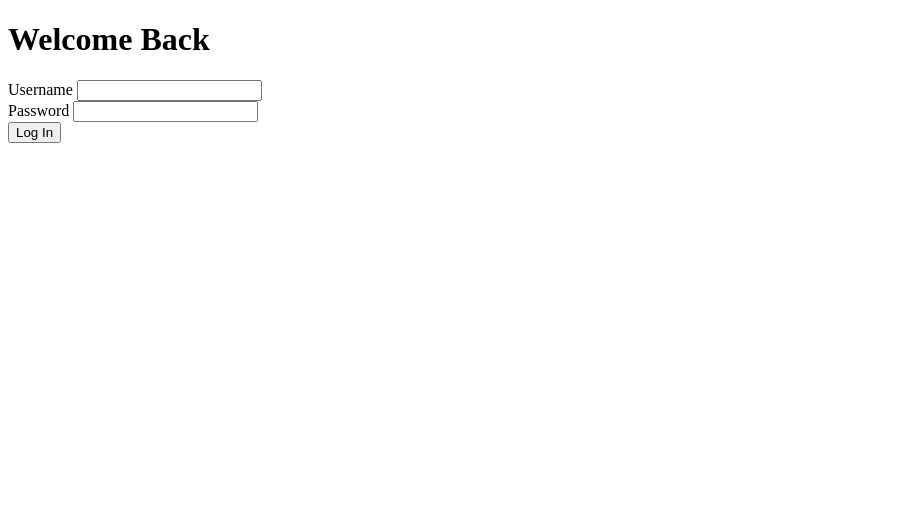
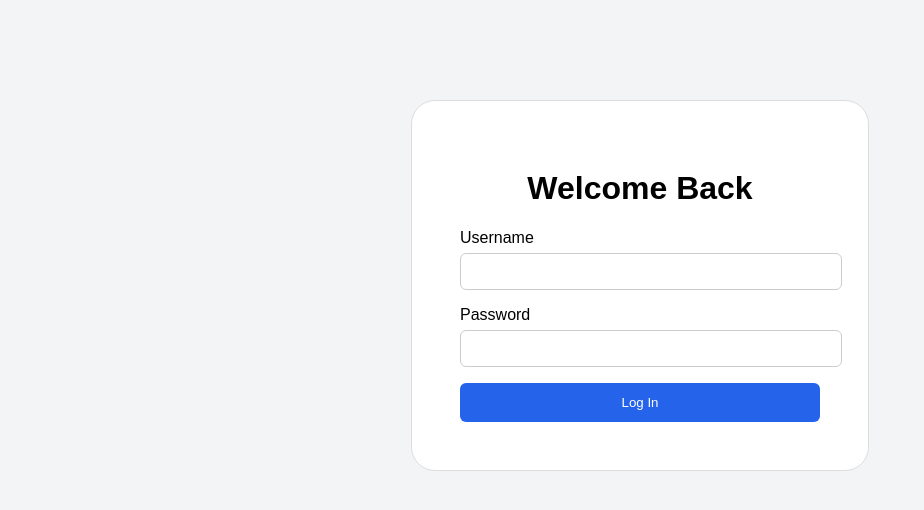
Before and after one commit to liamtang-cmu-f26/fse-prep-self-guided, a plain HTML site: page week1/index.html in a window 1280 px wide. Shown: the whole page, without its empty margins (0-924 px from the left). Drawn offline with Linux system fonts and the light colour scheme.

Commit message:
CSS Basics learned

```diff
--- a/week1/index.html
+++ b/week1/index.html
@@ -3,6 +3,7 @@
 <html>
   <head>
     <title>Login Page</title>
+    <link rel="stylesheet" href="style.css" />
   </head>
   <body>
     <div id="login-container">
--- a/week1/style.css
+++ b/week1/style.css
@@ -0,0 +1,35 @@
+body {
+  font-family: Arial, sans-serif;
+  background-color: #f3f4f6;
+}
+
+#login-container {
+  width: 360px;
+  margin: 100px auto;
+  padding: 48px;
+  background-color: white;
+  border: 1px solid #ddd;
+  border-radius: 24px;
+}
+
+h1 {
+  text-align: center;
+}
+
+input {
+  width: 100%;
+  padding: 10px;
+  margin-top: 6px;
+  margin-bottom: 16px;
+  border: 1px solid #ccc;
+  border-radius: 6px;
+}
+
+button {
+  width: 100%;
+  padding: 12px;
+  background-color: #2563eb;
+  color: white;
+  border: none;
+  border-radius: 6px;
+}
```
Also changed, not shown: README.md.
